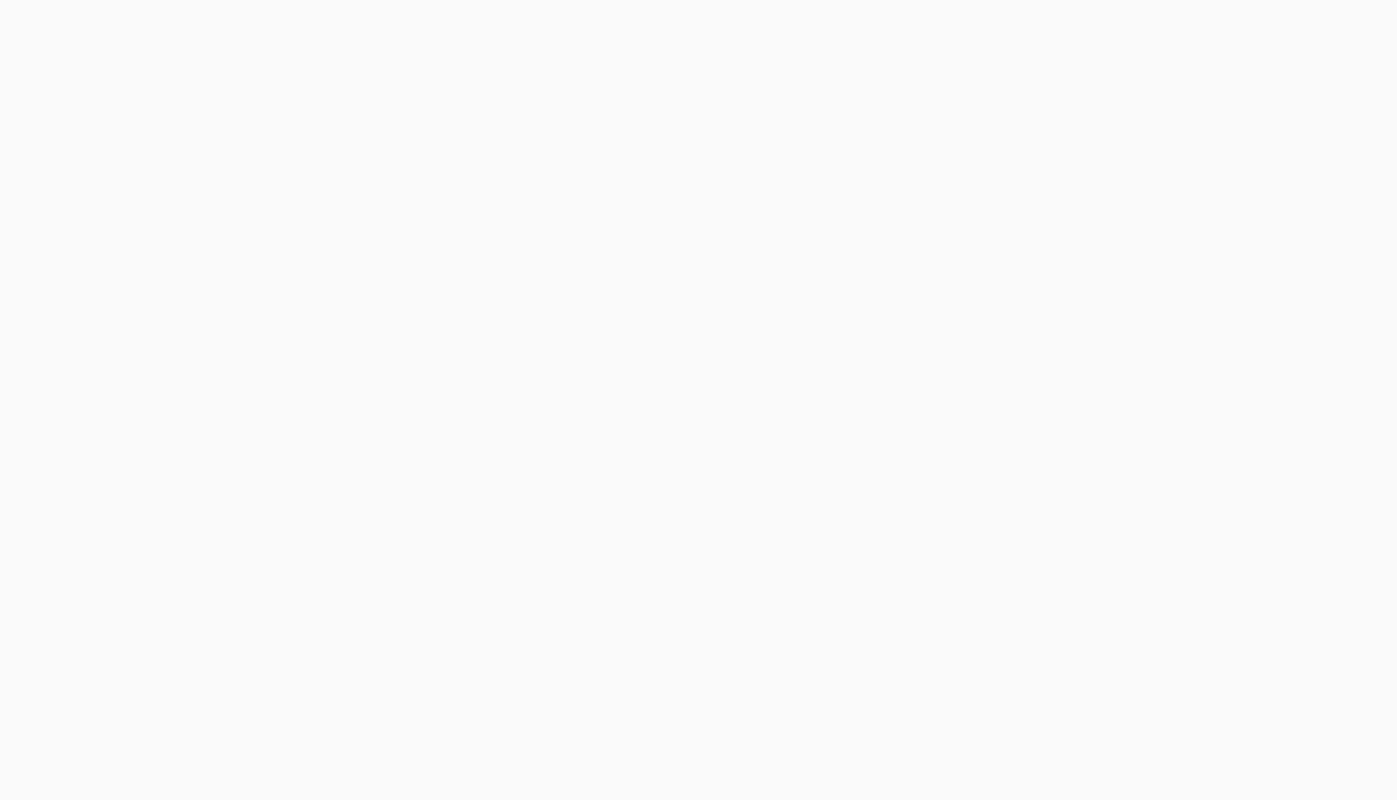
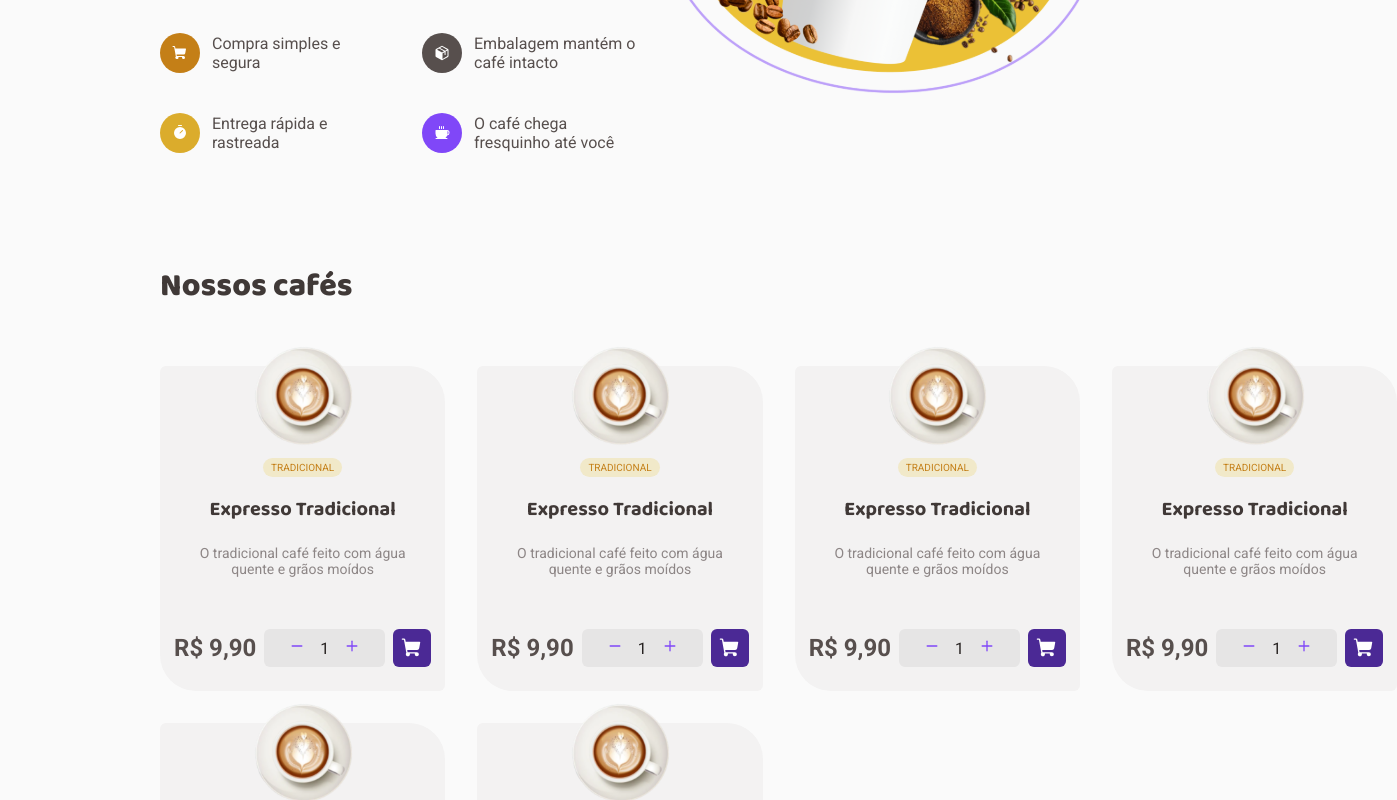
Before and after one commit to aluiz815/ignite-coffeDelivery, a React (Vite) app: page / in a window 1280 px wide. Shown: the part 480-1280 px from the top of the page, 1397 px wide, since content can reach past the window. Before the commit the page ends 800 px from the top, so only its background shows below. Built offline with nearby package versions, Linux system fonts and the light colour scheme.

Commit message:
Home Page

```diff
--- a/package.json
+++ b/package.json
@@ -19,6 +19,7 @@
   },
   "devDependencies": {
     "@rocketseat/eslint-config": "^1.1.3",
+    "@types/node": "^18.11.7",
     "@types/react": "^18.0.22",
     "@types/react-dom": "^18.0.7",
     "@types/styled-components": "^5.1.26",
--- /dev/null
+++ b/src/components/CoffeeCard/index.tsx
@@ -0,0 +1,37 @@
+import {
+  CardCoffeeContainer,
+  CoffeeCardContainer,
+  CoffeeContentWrapper,
+  ProductActionContainer,
+} from './style'
+
+import CoffeeImage from '../../assets/Capuccino.svg'
+import { Minus, Plus, ShoppingCart } from 'phosphor-react'
+
+export const CoffeeCard = () => {
+  return (
+    <CoffeeCardContainer>
+      <img src={CoffeeImage} alt="" />
+      <CoffeeContentWrapper>
+        <p>TRADICIONAL</p>
+        <h3>Expresso Tradicional</h3>
+        <span>O tradicional café feito com água quente e grãos moídos</span>
+        <CardCoffeeContainer>
+          <span>R$ 9,90</span>
+          <ProductActionContainer>
+            <button>
+              <Minus size={14} weight="bold" />
+            </button>
+            <span>1</span>
+            <button>
+              <Plus size={14} weight="bold" />
+            </button>
+          </ProductActionContainer>
+          <button>
+            <ShoppingCart size={22} weight="fill" />
+          </button>
+        </CardCoffeeContainer>
+      </CoffeeContentWrapper>
+    </CoffeeCardContainer>
+  )
+}
--- /dev/null
+++ b/src/components/CoffeeCard/style.ts
@@ -0,0 +1,109 @@
+import styled from 'styled-components'
+
+export const CoffeeCardContainer = styled.div`
+  display: flex;
+  align-items: center;
+  flex-direction: column;
+  background: ${(props) => props.theme['base-card']};
+  border-radius: 6px 36px;
+  height: 100%;
+
+  img {
+    margin-top: -1.25rem;
+  }
+`
+export const CoffeeContentWrapper = styled.div`
+  display: flex;
+  align-items: center;
+  flex-direction: column;
+  justify-content: center;
+
+  p {
+    background: ${(props) => props.theme['yellow-light']};
+    padding: 4px 8px;
+    border-radius: 100px;
+    font-family: 'Roboto', sans-serif;
+    font-size: 0.625rem;
+    color: ${(props) => props.theme['yellow-dark']};
+    margin-top: 0.75rem;
+    margin-bottom: 1rem;
+  }
+
+  h3 {
+    font-family: 'Baloo 2', sans-serif;
+    font-size: 1.25rem;
+    font-weight: bold;
+    color: ${(props) => props.theme['base-subtitle']};
+  }
+
+  span {
+    font-family: 'Roboto', sans-serif;
+    font-size: 0.875rem;
+    font-weight: 400;
+    color: ${(props) => props.theme['base-label']};
+    padding: 1.25rem;
+    margin-bottom: 2rem;
+    text-align: center;
+  }
+`
+export const CardCoffeeContainer = styled.div`
+  display: flex;
+  align-items: center;
+  justify-content: center;
+  gap: 0.5rem;
+  width: 100%;
+  padding: 0px 0.875rem 0px 0.875rem;
+  span {
+    font-family: 'Roboto', sans-serif;
+    font-size: 1.5rem;
+    font-weight: bold;
+    color: ${(props) => props.theme['base-text']};
+    padding: 0px;
+    margin-bottom: 0px;
+    white-space: nowrap;
+  }
+  margin-bottom: 1.5rem;
+
+  button {
+    border: 0;
+    background: ${(props) => props.theme['purple-dark']};
+    color: ${(props) => props.theme.white};
+    cursor: pointer;
+    width: 2.375rem;
+    height: 2.375rem;
+    border-radius: 6px;
+    padding: 0.5rem;
+    transition: background 0.2s;
+    &:hover {
+      background: ${(props) => props.theme.purple};
+    }
+  }
+`
+export const ProductActionContainer = styled.div`
+  display: flex;
+  justify-content: center;
+  align-items: center;
+  height: 2.375rem;
+  padding: 0.875rem;
+  background: ${(props) => props.theme['base-button']};
+  border-radius: 6px;
+
+  span {
+    font-family: 'Roboto', sans-serif;
+    font-size: 1rem;
+    margin-bottom: 0px;
+    font-weight: 400;
+    padding: 0.25rem;
+    color: ${(props) => props.theme['base-title']};
+  }
+
+  button {
+    border: 0;
+    background: transparent;
+    color: ${(props) => props.theme.purple};
+    cursor: pointer;
+    &:hover {
+      background: transparent;
+    }
+  }
+`
--- a/src/components/Header/style.ts
+++ b/src/components/Header/style.ts
@@ -4,7 +4,6 @@ export const HeaderContainer = styled.header`
   display: flex;
   justify-content: space-between;
   align-items: center;
-  padding: 2rem 10rem;
 `
 export const ActionsContainer = styled.div`
   display: flex;
--- /dev/null
+++ b/src/components/HomeItem/index.tsx
@@ -0,0 +1,33 @@
+import { ShoppingCart, Timer, Package, Coffee } from 'phosphor-react'
+import { HomeItemContainer, IconWrapper } from './style'
+
+interface HomeItemProps {
+  description: string
+  itemName?: string
+  itemBg: string
+}
+
+export const HomeItem = ({ description, itemBg, itemName }: HomeItemProps) => {
+  return (
+    <HomeItemContainer>
+      {itemName === 'ShoppingCart' ? (
+        <IconWrapper bgVariant={itemBg}>
+          <ShoppingCart size={16} weight="fill" />
+        </IconWrapper>
+      ) : itemName === 'Timer' ? (
+        <IconWrapper bgVariant={itemBg}>
+          <Timer size={16} weight="fill" />
+        </IconWrapper>
+      ) : itemName === 'Package' ? (
+        <IconWrapper bgVariant={itemBg}>
+          <Package size={16} weight="fill" />
+        </IconWrapper>
+      ) : (
+        <IconWrapper bgVariant={itemBg}>
+          <Coffee size={16} weight="fill" />
+        </IconWrapper>
+      )}
+      <span>{description}</span>
+    </HomeItemContainer>
+  )
+}
--- /dev/null
+++ b/src/components/HomeItem/style.ts
@@ -0,0 +1,31 @@
+import styled from 'styled-components'
+
+interface HomeItemContainerProps {
+  bgVariant: string
+}
+
+export const HomeItemContainer = styled.div`
+  display: flex;
+  align-items: center;
+  justify-content: flex-start;
+  gap: 0.75rem;
+
+  span {
+    font-size: 1rem;
+    font-family: 'Roboto', sans-serif;
+    color: ${(props) => props.theme['base-text']};
+    font-weight: 400;
+  }
+`
+
+export const IconWrapper = styled.div<HomeItemContainerProps>`
+  background: ${(props) => props.bgVariant && props.theme[props.bgVariant]};
+  border-radius: 1000px;
+  padding: 0.75rem;
+  display: flex;
+  justify-content: center;
+  align-items: center;
+  svg {
+    color: ${(props) => props.theme.white};
+  }
+`
--- a/src/layouts/DefaultLayout/index.tsx
+++ b/src/layouts/DefaultLayout/index.tsx
@@ -1,11 +1,12 @@
 import { Outlet } from 'react-router-dom'
 import { Header } from '../../components/Header'
+import { DefaultContainer } from './style'
 
 export const DefaultLayout = () => {
   return (
-    <div>
+    <DefaultContainer>
       <Header />
       <Outlet />
-    </div>
+    </DefaultContainer>
   )
 }
--- a/src/layouts/DefaultLayout/style.ts
+++ b/src/layouts/DefaultLayout/style.ts
@@ -1,3 +1,5 @@
 import styled from 'styled-components'
 
-export const DefaultContainer = styled.div``
+export const DefaultContainer = styled.div`
+  padding: 2rem 10rem;
+`
--- a/src/pages/Home/index.tsx
+++ b/src/pages/Home/index.tsx
@@ -1,3 +1,65 @@
+import { HomeItem } from '../../components/HomeItem'
+import {
+  HomeHeader,
+  HomeContainer,
+  ItemsContainer,
+  TitleContainer,
+  HomeBody,
+  HomeHeaderWrapper,
+  CoffeeCardContainer,
+} from './style'
+
+import HomeCoffee from '../../assets/homeCoffee.svg'
+import { CoffeeCard } from '../../components/CoffeeCard'
+
 export const Home = () => {
-  return <div>Home</div>
+  return (
+    <HomeContainer>
+      <HomeHeaderWrapper>
+        <HomeHeader>
+          <TitleContainer>
+            <h1>Encontre o café perfeito para qualquer hora do dia</h1>
+            <span>
+              Com o Coffee Delivery você recebe seu café onde estiver, a
+              qualquer hora
+            </span>
+          </TitleContainer>
+          <ItemsContainer>
+            <HomeItem
+              itemName="ShoppingCart"
+              description="Compra simples e segura"
+              itemBg="yellow-dark"
+            />
+            <HomeItem
+              itemName="Package"
+              description="Embalagem mantém o café intacto"
+              itemBg="base-text"
+            />
+            <HomeItem
+              itemName="Timer"
+              description="Entrega rápida e rastreada"
+              itemBg="yellow"
+            />
+
+            <HomeItem
+              description="O café chega fresquinho até você"
+              itemBg="purple"
+            />
+          </ItemsContainer>
+        </HomeHeader>
+        <img src={HomeCoffee} alt="Sweet and hot Coffee" />
+      </HomeHeaderWrapper>
+      <HomeBody>
+        <h1>Nossos cafés</h1>
+      </HomeBody>
+      <CoffeeCardContainer>
+        <CoffeeCard />
+        <CoffeeCard />
+        <CoffeeCard />
+        <CoffeeCard />
+        <CoffeeCard />
+        <CoffeeCard />
+      </CoffeeCardContainer>
+    </HomeContainer>
+  )
 }
--- /dev/null
+++ b/src/pages/Home/style.ts
@@ -0,0 +1,60 @@
+import styled from 'styled-components'
+
+export const HomeContainer = styled.main`
+  margin-top: 5.875rem;
+`
+export const HomeHeaderWrapper = styled.div`
+  display: flex;
+  justify-content: center;
+  align-items: center;
+  margin-bottom: 6.75rem;
+`
+export const HomeHeader = styled.div`
+  display: flex;
+  flex-direction: column;
+  justify-content: center;
+  align-items: center;
+`
+export const TitleContainer = styled.div`
+  margin-bottom: 4.125rem;
+  h1 {
+    font-size: 3rem;
+    font-family: 'Baloo 2', sans-serif;
+    font-weight: 800;
+    color: ${(props) => props.theme['base-title']};
+  }
+
+  span {
+    font-family: 'Roboto', sans-serif;
+    font-size: 1.25rem;
+    color: ${(props) => props.theme['base-subtitle']};
+    margin-top: 1rem;
+  }
+`
+export const ItemsContainer = styled.div`
+  display: grid;
+  grid-template-columns: repeat(2, 1fr);
+  gap: 2.5rem;
+  justify-content: center;
+  align-items: center;
+  width: 100%;
+`
+
+export const HomeBody = styled.div`
+  display: flex;
+  flex-direction: column;
+  margin-top: 2rem;
+
+  h1 {
+    font-size: 2rem;
+    font-weight: 800;
+    font-family: 'Baloo 2', sans-serif;
+    color: ${(props) => props.theme['base-subtitle']};
+    margin-bottom: 3.375rem;
+  }
+`
+export const CoffeeCardContainer = styled.div`
+  display: grid;
+  grid-template-columns: repeat(4, 1fr);
+  gap: 2rem;
+`
--- a/src/styles/global.ts
+++ b/src/styles/global.ts
@@ -13,6 +13,7 @@ export const GlobalStyle = createGlobalStyle`
 body {
     background: ${(props) => props.theme.backgroud};
     --webkit-font-smoothing: antialiased;
+
 }
 
 body,input-security,textarea,button {
```
Also changed, not shown: src/assets/homeCoffee.svg (added), 1 other file (tests, documents, lock files or other folders).
